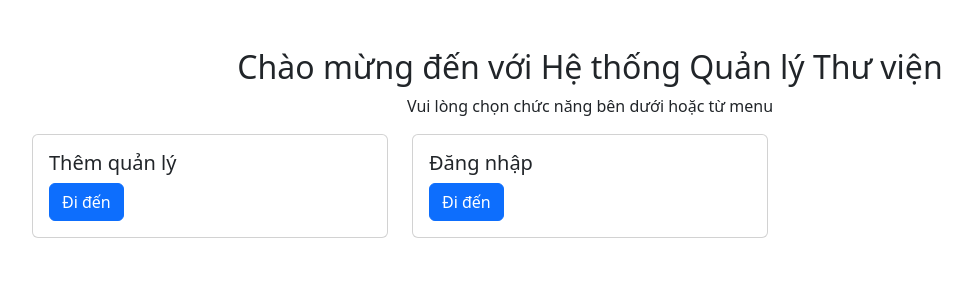
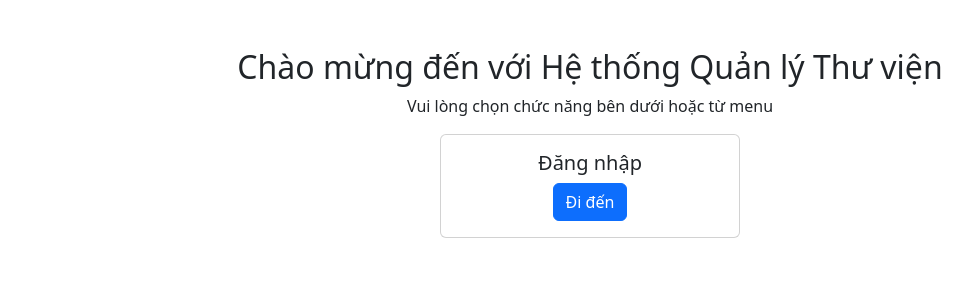
Before and after one commit to hoanle123564/Project_QTDL, a PHP site: page / in a window 1280 px wide. Shown: the part 56-356 px from the top of the page, without its empty margins (50-1022 px from the left). Run offline with PHP 8.4, Linux system fonts and the light colour scheme.

Commit message:
hiệu chỉnh trang chủ

```diff
--- a/app/views/trang_chu.php
+++ b/app/views/trang_chu.php
@@ -3,6 +3,19 @@
         <h2>Chào mừng đến với Hệ thống Quản lý Thư viện</h2>
         <p>Vui lòng chọn chức năng bên dưới hoặc từ menu</p>
     </div>
+
+
+    <?php if (!isset($_SESSION['user'])): ?>
+    <div class="col-md-12 d-flex justify-content-center">
+        <div class="card mb-4" style="width: 300px;">
+            <div class="card-body text-center">
+                <h5 class="card-title">Đăng nhập</h5>
+                <a href="?action=dangNhap" class="btn btn-primary">Đi đến</a>
+            </div>
+        </div>
+    </div>
+
+    <?php else: ?>
     <div class="col-md-4">
         <div class="card mb-4">
             <div class="card-body">
@@ -12,17 +25,6 @@
         </div>
     </div>
 
-    <?php if (!isset($_SESSION['user'])): ?>
-    <div class="col-md-4">
-        <div class="card mb-4">
-            <div class="card-body">
-                <h5 class="card-title">Đăng nhập</h5>
-                <a href="?action=dangNhap" class="btn btn-primary">Đi đến</a>
-            </div>
-        </div>
-    </div>
-
-    <?php else: ?>
     <div class="col-md-4">
         <div class="card mb-4">
             <div class="card-body">
```
